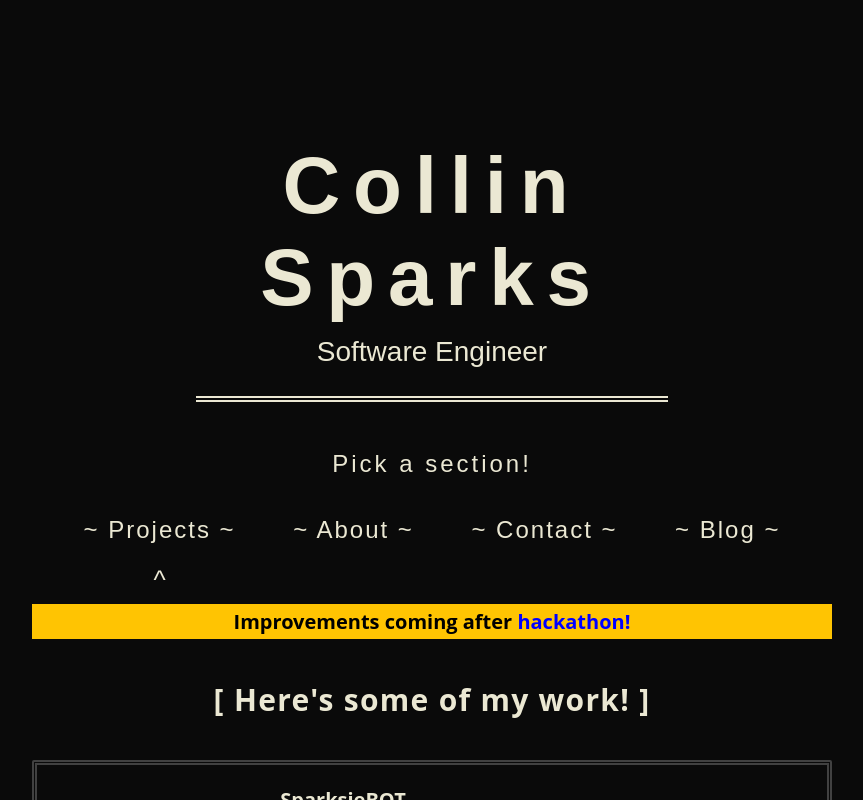
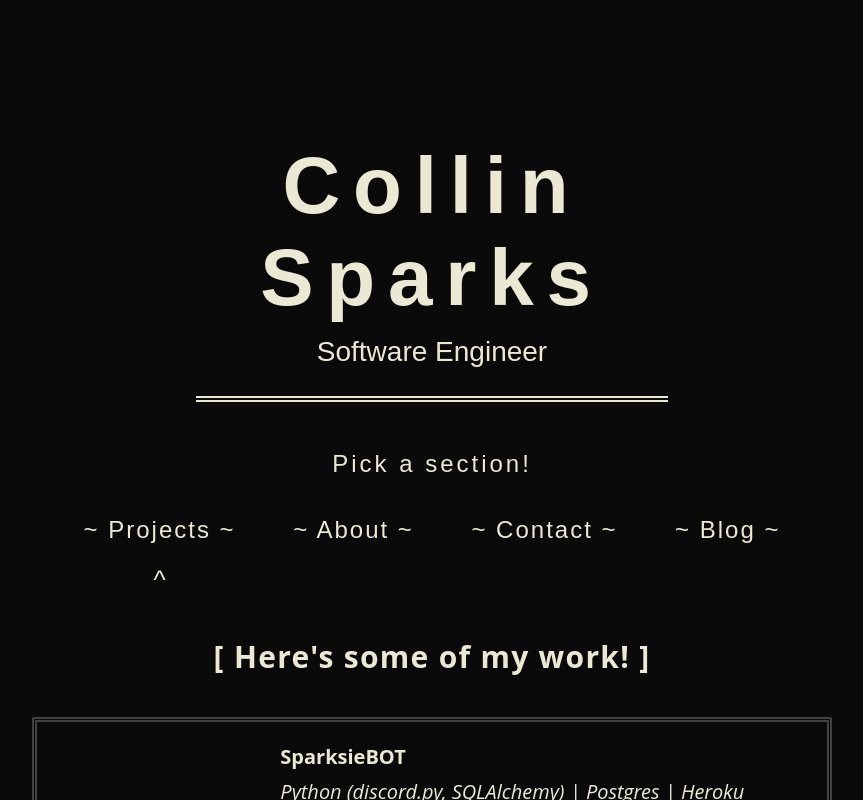
Before and after one commit to spark-c/spark-c.github.io, a React (Create React App) app in the folder app/: page / in a window 1280 px wide. Shown: the top 800 px of the page, without its empty margins (208-1071 px from the left). Built offline with nearby package versions, Linux system fonts and the light colour scheme.

Commit message:
disabled Construction banner

```diff
--- a/app/src/components/App.js
+++ b/app/src/components/App.js
@@ -9,7 +9,7 @@ import Projects from './Projects';
 import About from './About';
 import Contact from './Contact';
 import Blog from './Blog';
-import Construction from './Construction';
+// import Construction from './Construction';
 
 
 const App = () => {
@@ -57,7 +57,7 @@ const App = () => {
                     onSectionSelect={handleSectionSelect}
                     selected={selected} />
             }
-            <Construction />
+            {/* <Construction /> */}
 
             {isLargeScreen || drawHeader === true? renderedSection:undefined}
             {/* if on mobile and using Nameblock, DON'T draw a section! */}
```
